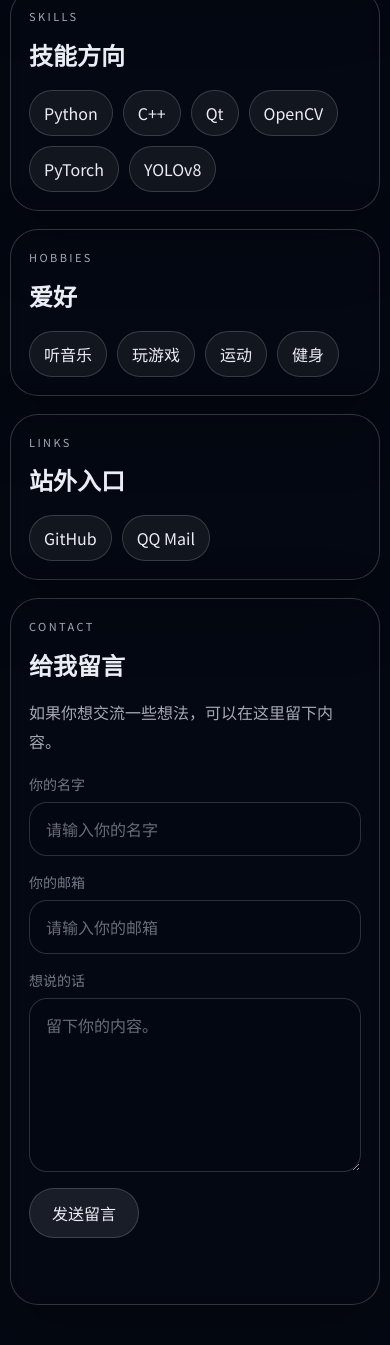
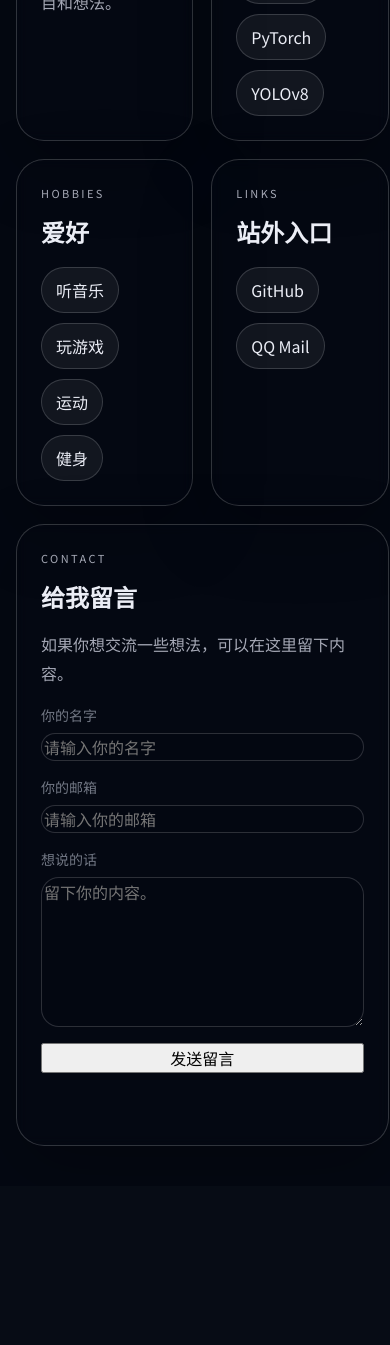
Before and after one commit to Yusky520/my-website, a Flask app: page / in a window 390 px wide. Shown: the part 858-2203 px from the top of the page. After the commit the page ends 2004 px from the top, so only its background shows below. Run offline with Flask 3, Linux system fonts and the light colour scheme.

Commit message:
Update style.css

```diff
--- a/static/style.css
+++ b/static/style.css
@@ -263,118 +263,4 @@ textarea {
   border: 1px solid rgba(255, 255, 255, 0.16);
   background: rgba(6, 10, 18, 0.18);
   border-radius: 18px;
-  padding: 14px 16px;
-  outline: none;
-}
-
-.contact-form input::placeholder,
-.contact-form textarea::placeholder {
-  color: rgba(228, 232, 245, 0.45);
-}
-
-.contact-form input:focus,
-.contact-form textarea:focus {
-  border-color: rgba(201, 217, 255, 0.48);
-  box-shadow: 0 0 0 3px rgba(201, 217, 255, 0.12);
-}
-
-.contact-form button {
-  justify-self: start;
-  border: 1px solid rgba(255, 255, 255, 0.16);
-  background: rgba(255, 255, 255, 0.09);
-  color: var(--text);
-  padding: 12px 22px;
-  border-radius: 999px;
-  cursor: pointer;
-  transition: transform 180ms ease, background 180ms ease;
-}
-
-.contact-form button:hover {
-  transform: translateY(-1px);
-  background: rgba(255, 255, 255, 0.14);
-}
-
-.contact-form button:disabled {
-  opacity: 0.6;
-  cursor: wait;
-}
-
-.toast {
-  position: fixed;
-  top: 24px;
-  right: 24px;
-  z-index: 999;
-  min-width: 220px;
-  max-width: min(360px, calc(100vw - 32px));
-  padding: 14px 18px;
-  border-radius: 16px;
-  border: 1px solid rgba(255, 255, 255, 0.18);
-  background: rgba(8, 12, 22, 0.42);
-  backdrop-filter: blur(10px);
-  box-shadow: 0 18px 45px rgba(0, 0, 0, 0.22);
-  color: #eef6ff;
-  opacity: 0;
-  visibility: hidden;
-  transform: translateY(-12px);
-  transition: opacity 260ms ease, transform 260ms ease, visibility 260ms ease;
-  pointer-events: none;
-}
-
-.toast.is-visible {
-  opacity: 1;
-  visibility: visible;
-  transform: translateY(0);
-}
-
-.toast.is-success {
-  border-color: rgba(201, 217, 255, 0.32);
-  color: #eef6ff;
-}
-
-.toast.is-error {
-  border-color: rgba(255, 170, 170, 0.3);
-  color: #ffe6e6;
-}
-
-@media (max-width: 840px) {
-  .topbar {
-    align-items: flex-start;
-    flex-direction: column;
-    gap: 14px;
-  }
-
-  .hero {
-    grid-template-columns: 1fr;
-    justify-items: start;
-  }
-
-  .grid {
-    grid-template-columns: 1fr;
-  }
-}
-
-@media (max-width: 560px) {
-  .topbar,
-  .layout {
-    width: min(100% - 20px, 1180px);
-  }
-
-  .hero,
-  .grid .card,
-  .contact {
-    padding: 18px;
-  }
-
-  .clock-card__time {
-    min-width: 0;
-    font-size: 32px;
-  }
-
-  .toast {
-    top: 14px;
-    left: 10px;
-    right: 10px;
-    max-width: none;
-    min-width: 0;
-  }
-}
+  padding:
```
